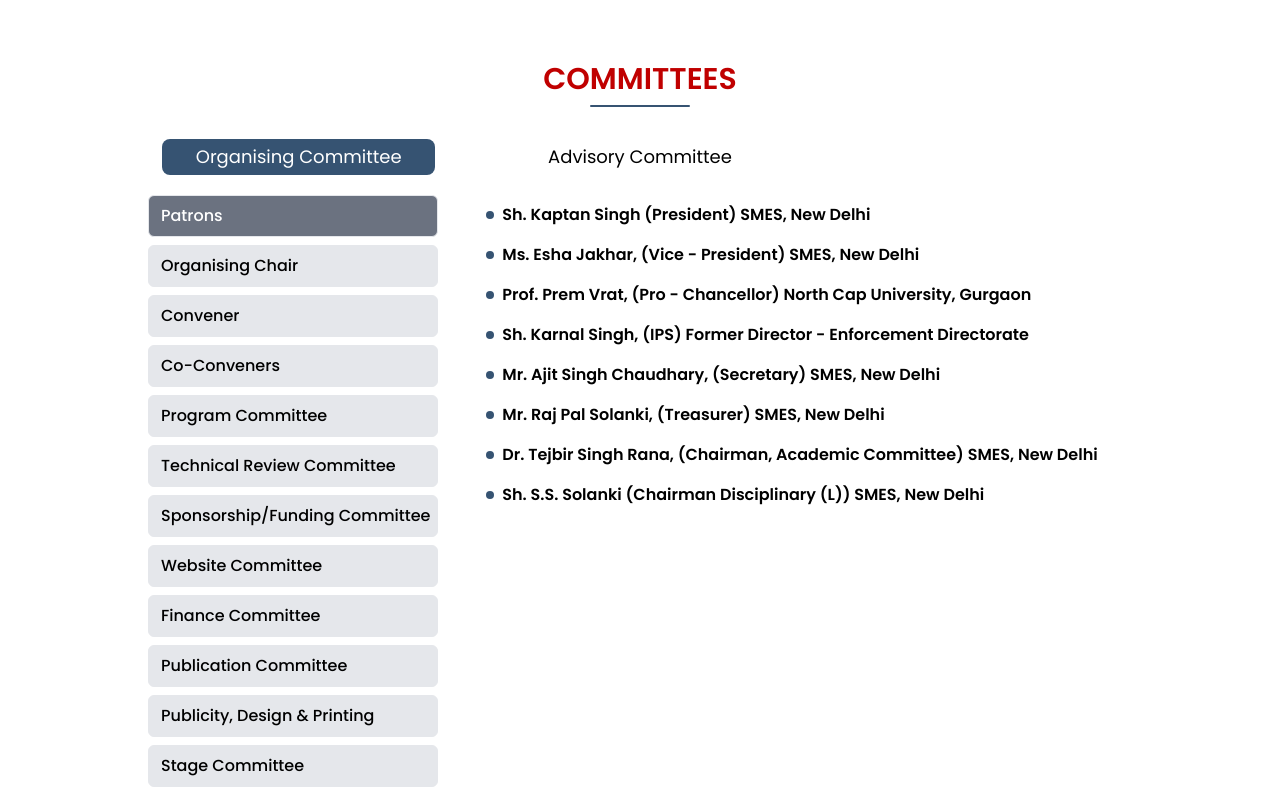
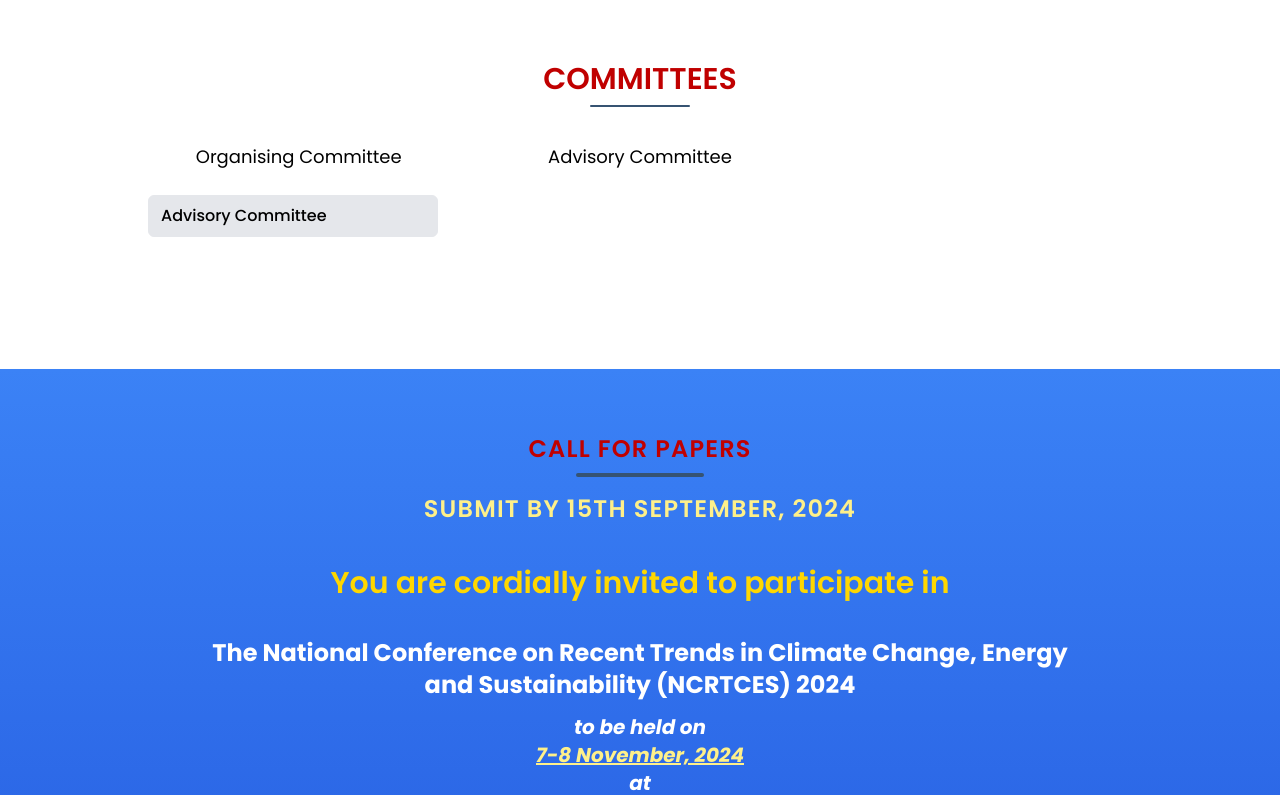
Before and after one commit to c4dr-me/ncrtces-website, a React (Vite) app: page /committee in a window 1280 px wide. Shown: the part 2400-3195 px from the top of the page. Built offline with nearby package versions, Linux system fonts and the light colour scheme.

Commit message:
fix-scroll

```diff
--- a/pages/Committee.jsx
+++ b/pages/Committee.jsx
@@ -2,8 +2,8 @@ import { useState, useEffect, useRef } from 'react';
 import './style.css';
 
 const Committee = () => {
-  const [activeCommittee, setActiveCommittee] = useState('committee0'); // Default to 'committee0'
-  const [activeTab, setActiveTab] = useState('committee0'); // Default to 'committee0'
+  const [activeCommittee, setActiveCommittee] = useState(null); // Default to 'committee0'
+  const [activeTab, setActiveTab] = useState(null); // Default to 'home'
   const listRef = useRef(null);
 
   const changeTab = (id) => {
```
